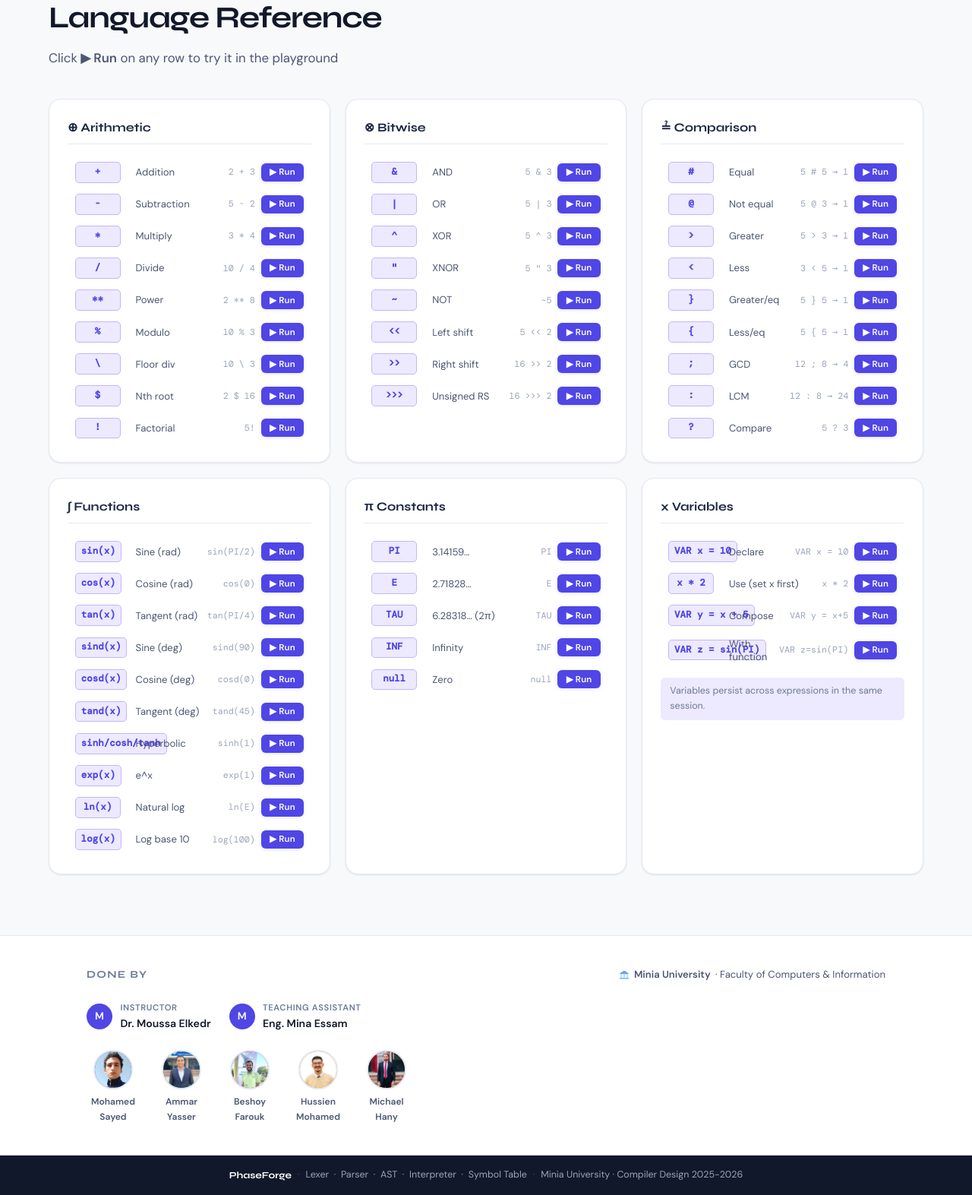
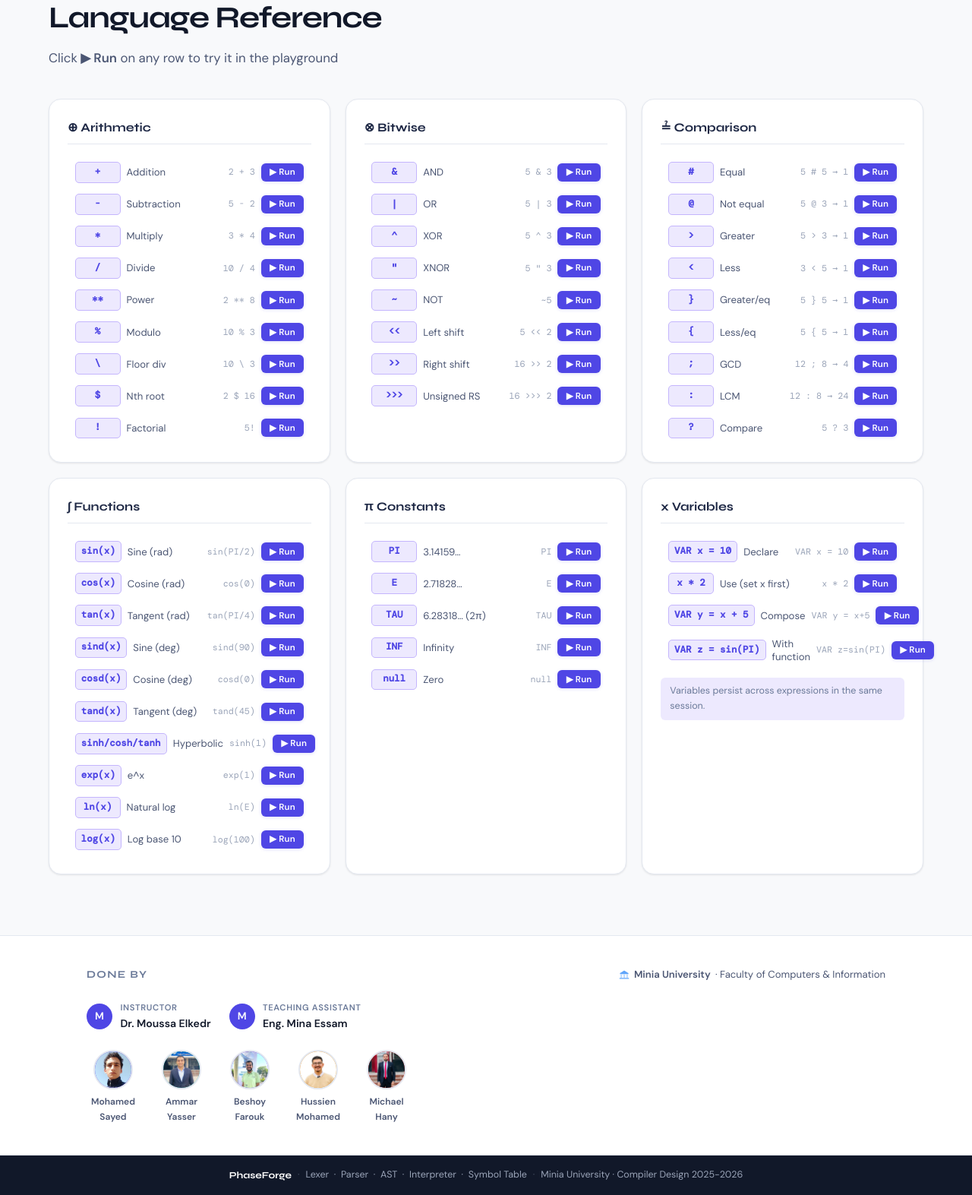
Before and after one commit to MohamedELfaidy/phaseforge, a Flask app: template templates/index.html in a window 1280 px wide. Shown: the part 2423-3996 px from the top of the page at 76% size. Run offline with Flask 3, Linux system fonts and the light colour scheme; the template is opened without the code that fills it, so the values that code supplies are empty; some web fonts are replaced.

Commit message:
Fix ref-row first column overflow with max-content, bump cache v4

```diff
--- a/static/css/style.css
+++ b/static/css/style.css
@@ -1414,7 +1414,7 @@ body {
 
 .ref-row {
   display: grid;
-  grid-template-columns: 72px 1fr auto auto;
+  grid-template-columns: max-content 1fr auto auto;
   align-items: center;
   gap: 0.5rem;
   padding: 0.45rem 0.6rem;
--- a/templates/index.html
+++ b/templates/index.html
@@ -6,7 +6,7 @@
   <title>PhaseForge — BASIC Language Compiler</title>
   <link rel="preconnect" href="https://fonts.googleapis.com" />
   <link href="https://fonts.googleapis.com/css2?family=DM+Mono:wght@300;400;500&family=Syne:wght@400;600;700;800&family=DM+Sans:wght@300;400;500;600&display=swap" rel="stylesheet" />
-  <link rel="stylesheet" href="/static/css/style.css?v=3" />
+  <link rel="stylesheet" href="/static/css/style.css?v=4" />
   <!-- Favicons -->
   <link rel="icon" type="image/x-icon"       href="/static/img/favicon.ico" />
   <link rel="icon" type="image/svg+xml"      href="/static/img/favicon.svg" />
@@ -382,6 +382,6 @@
   </div>
 </footer>
 
-<script src="/static/js/main.js?v=3"></script>
+<script src="/static/js/main.js?v=4"></script>
 </body>
 </html>
```
